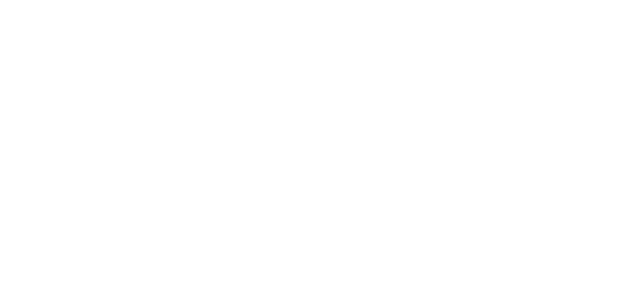
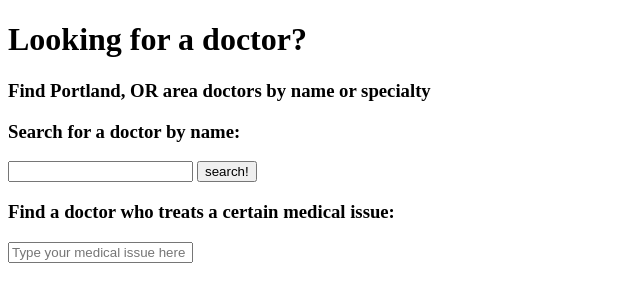
Before and after one commit to michelle-morin/doctor, a website built with webpack: page src/index.html in a window 1280 px wide. Shown: the whole page, without its empty margins (0-640 px from the left). Built offline with nearby package versions, Linux system fonts and the light colour scheme.

Commit message:
add initial structure and content to index.html

```diff
--- a/src/index.html
+++ b/src/index.html
@@ -4,6 +4,28 @@
   <title>Doctor Finder</title>
 </head>
 <body>
-
+  <div class="container">
+    <div class="jumbotron">
+      <h1>Looking for a doctor?</h1>
+      <h3>Find Portland, OR area doctors by name or specialty</h3>
+    </div>
+    <div id="search-inputs">
+      <form id="name-search">
+        <h3>Search for a doctor by name:</h3>
+        <input type="text" class="form-control" id="name" required>
+        <button type="submit" class="btn btn-block">search!</button>
+      </form>
+      <form id="condition-search">
+        <h3>Find a doctor who treats a certain medical issue:</h3>
+        <input type="text" class="form-control" id="condition" placeholder="Type your medical issue here (e.g., sore throat). To search based on multiple medical issues, separate each medical issue with a comma." required>
+      </form>
+    </div>
+    <div id="output">
+      <ul id="name-results">
+      </ul>
+      <ul id="condition-results">
+      </ul>
+    </div>
+  </div>
 </body>
 </html>
```
